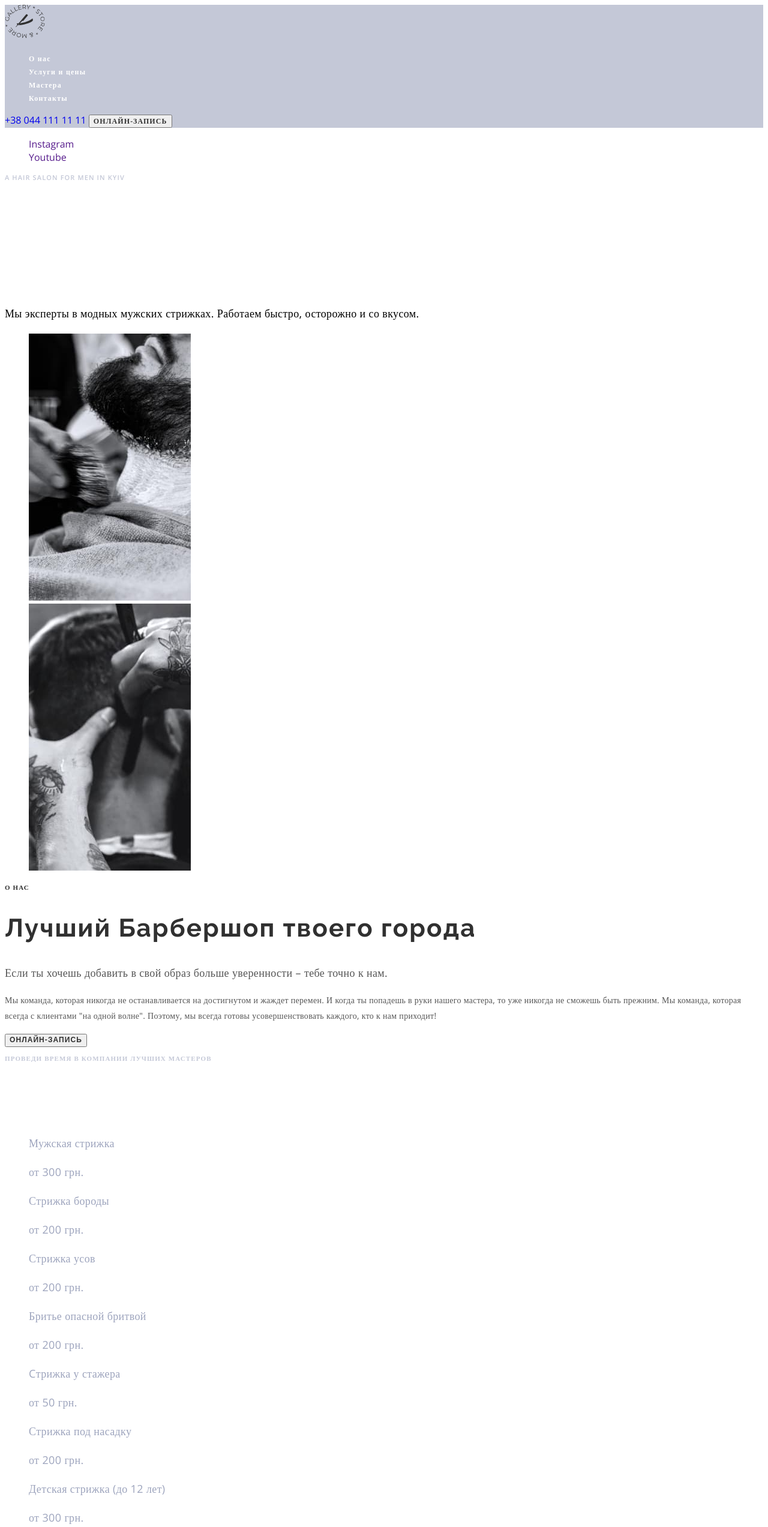
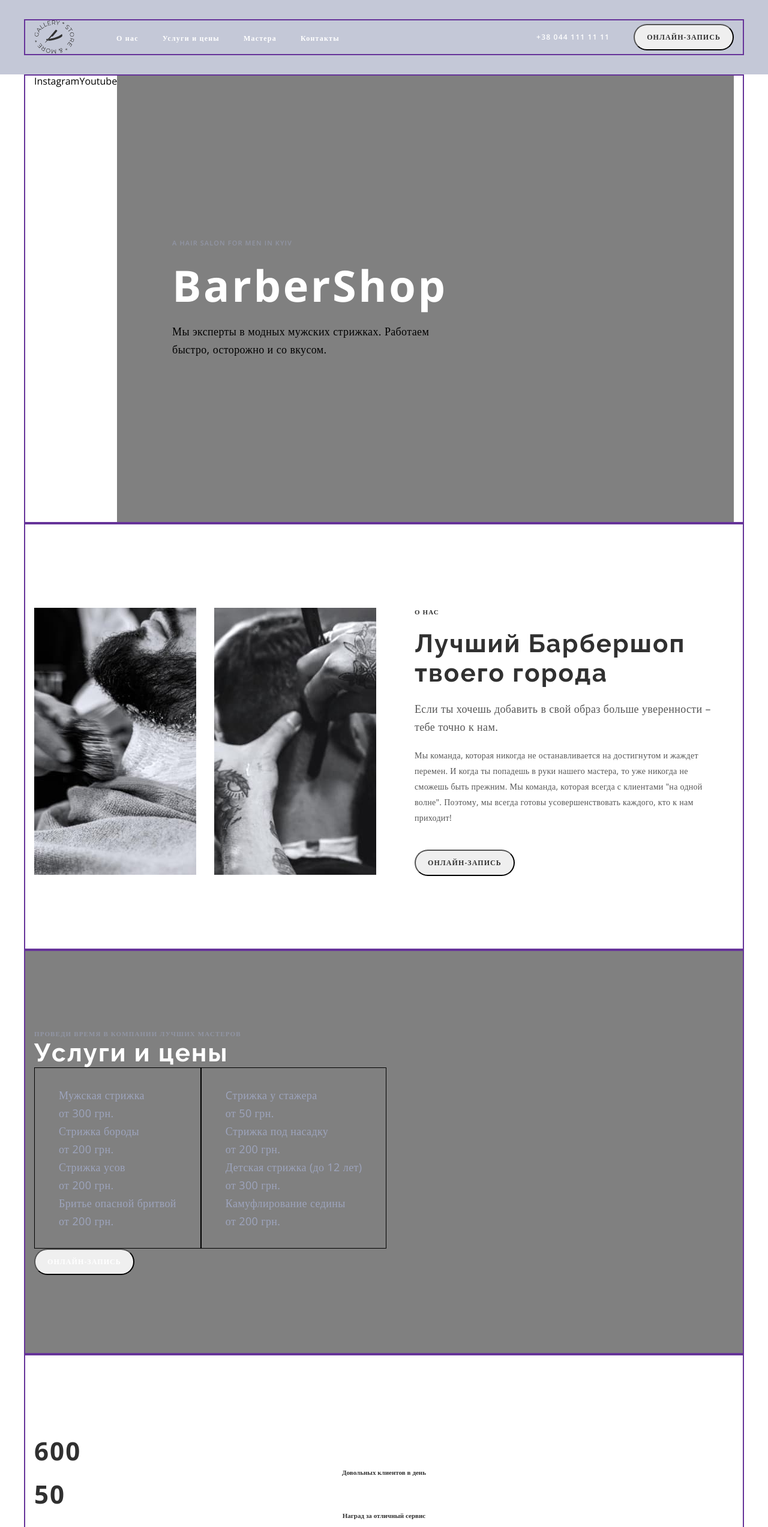
Before and after one commit to dnkolga/barber1, a plain HTML site: page index.html in a window 1280 px wide. Shown: the top 2545 px of the page at 60% size. Drawn offline with nearby package versions, Linux system fonts and the light colour scheme.

Commit message:
m+p+flex

```diff
--- a/css/styles.css
+++ b/css/styles.css
@@ -1,3 +1,24 @@
+p, h1, h2, h3, h4, h5, h6 {
+  margin: 0;
+}
+ul {
+  margin: 0;
+  padding: 0;
+  list-style: none;
+}
+button {
+  cursor: pointer;
+}
+.link {
+  text-decoration: none;
+  font-style: normal;
+  color: inherit;
+}
+img {
+  display: block;
+
+}
+
 :root {
   --main-title-color: #ffffff;
   --second-title-color: #303030;
@@ -10,19 +31,70 @@
   --second-button-color: #303030;
   --accent-color: #ff6c00;
 }
+/* COMMON */
 body {
   font-family: 'Open Sans', 'sans-serif';
 }
-.list {
-  list-style: none;
+.container {
+  width: 1200px;
+  padding-left: 15px;
+  padding-right: 15px;
+  margin-right: auto;
+  margin-left: auto;
+  border: solid 2px rebeccapurple;
 }
-.link {
-  text-decoration: none;
-  font-style: normal;
+.btn {
+  font-family: inherit;
+  font-weight: 600;
+  font-size: 12px;
+  line-height: 16px;
+  letter-spacing: 0.09em;
+  text-transform: uppercase;
+
+  padding: 12px 20px 12px 20px;
+  border-radius: 25px;
+}
+.about-pretitle,
+.about-title,
+.about-after-title,
+.hero-pretitle,
+.hero-title,
+.masters-pretitle {
+  margin-bottom: 20px;
+}
+.prices-box,
+.reasons-box,
+.masters-box,
+.gallery-box {
+  padding-top: 130px;
+  padding-bottom: 130px;
 }
 /* HEADER */
 header {
   background-color: var(--first-text-color);
+  padding-top: 32px;
+  padding-bottom: 32px;
+}
+.header-box {
+  display: flex;
+}
+.header-list {
+  display: flex;
+  align-items: center;
+}
+.header-nav {
+  display: flex;
+}
+.head-contacts-box {
+  display: flex;
+  margin-left: auto;
+  align-items: center;
+}
+.header-logo {
+  margin-right: 70px;
+}
+.header-item:not(:last-child) {
+  margin-right: 40px;
 }
 .header-link {
   font-weight: 600;
@@ -35,24 +107,25 @@ header {
 .header-link:focus {
   color: var(--accent-color);
 }
-.header-tel {
+.tel {
   font-weight: 600;
   font-size: 12px;
   line-height: 1.33;
   letter-spacing: 0.1em;
   text-transform: uppercase;
   color: var(--header-text-color);
+
+  margin-right: 40px;
 }
+
 .header-btn {
-  font-family: inherit;
-  font-weight: 600;
-  font-size: 12px;
-  line-height: 16px;
-  letter-spacing: 0.09em;
-  text-transform: uppercase;
-  color: var(--second-button-color);
+    color: var(--second-button-color);
 }
 /* HERO */
+.hero-box {
+  display: flex;
+}
+
 .hero-link {
   font-weight: 600;
   font-size: 11px;
@@ -84,6 +157,17 @@ header {
   line-height: 1.66;
   letter-spacing: 0.02em;
 }
+.hero-block {
+  background-color: grey;
+  padding-top: 272px;
+  padding-bottom: 272px;
+  padding-left: 92px;
+  padding-right: 452px;
+}
+.social-list {
+  display: flex;
+  /* align-items: flex-end; */
+}
 /* ABOUT */
 .about-pretitle {
   font-weight: 600;
@@ -112,16 +196,31 @@ header {
   line-height: 1.86;
   letter-spacing: 0.02em;
   color: var(--fourth-text-color);
+  margin-bottom: 40px;
 }
 .about-btn {
-  font-weight: 600;
-  font-size: 12px;
-  line-height: 1.33;
-  letter-spacing: 0.09em;
-  text-transform: uppercase;
   color: var(--second-button-color);
 }
+.about-box,
+.about-list {
+  display: flex;
+}
+.about-box {
+  padding-top: 139px;
+  padding-bottom: 121px;
+  padding-right: 52px;
+}
+.about-list {
+  margin-right: 64px;
+}
+.about-item:not(:last-child) {
+  margin-right: 30px;
+}
+
 /* PRICES */
+.prices-box {
+  background-color: grey;
+}
 .prices-pretitle {
   font-weight: 600;
   font-size: 11px;
@@ -146,13 +245,14 @@ header {
   color: var(--second-text-color);
 }
 .prices-btn {
-  font-family: inherit;
-  font-weight: 600;
-  font-size: 12px;
-  line-height: 16px;
-  letter-spacing: 0.09em;
-  text-transform: uppercase;
   color: var(--first-button-color);
+}
+.prices-list {
+  border: black solid 1px;
+  padding: 30px 40px 30px 40px;
+}
+.prices-card {
+  display: flex;
 }
 /* REASONS */
 .reasons-span {
@@ -192,6 +292,8 @@ header {
   letter-spacing: 0.02em;
   color: var(--fourth-text-color);
 }
+
+
 /* MASTERS */
 .masters-pretitle {
   font-weight: 600;
@@ -209,6 +311,36 @@ header {
   letter-spacing: 0.05em;
   color: var(--third-text-color);
 }
+.masters-list {
+  display: flex;
+  margin-right: -30px;
+}
+.masters-item {
+  margin-right: 30px;
+}
+
+.masters-title {
+  margin-bottom: 44px;
+}
+.masters-item img,
+.masters-name-text {
+  margin-bottom: 30px;
+}
+.masters-name {
+  padding-bottom: 8px;
+}
+.masters-item-text {
+  display: flex;
+  flex-direction: column;
+  align-items: center;
+}
+.masters-item ul {
+  display: flex;
+  margin-right: -10px;
+}
+.masters-item ul li {
+  margin-right: 10px;
+}
 /* GALLERY */
 .gallery-pretitle {
   font-weight: 600;
@@ -217,7 +349,20 @@ header {
   letter-spacing: 0.1em;
   text-transform: uppercase;
   color: var(--third-text-color);
+
+  margin-bottom: 44px;
 }
+.gallery-list {
+  display: flex;
+  margin-left: -30px;
+    margin-top: -30px;
+}
+.gallery-list li {
+    flex-basis: calc(100% / 4 - 30px);
+    margin-left: 30px;
+    margin-top: 30px;
+}
+
 /* ONLINE */
 .online {
   font-family: 'Raleway';
--- a/index.html
+++ b/index.html
@@ -5,6 +5,7 @@
         <meta http-equiv="X-UA-Compatible" content="IE=edge" />
         <meta name="viewport" content="width=device-width, initial-scale=1.0" />
         <title>BarberShop</title>
+        <link rel="stylesheet" href="https://cdnjs.cloudflare.com/ajax/libs/modern-normalize/1.1.0/modern-normalize.min.css" integrity="sha512-wpPYUAdjBVSE4KJnH1VR1HeZfpl1ub8YT/NKx4PuQ5NmX2tKuGu6U/JRp5y+Y8XG2tV+wKQpNHVUX03MfMFn9Q==" crossorigin="anonymous" referrerpolicy="no-referrer" />
         <link rel="preconnect" href="https://fonts.googleapis.com" />
         <link rel="preconnect" href="https://fonts.gstatic.com" crossorigin />
         <link
@@ -16,6 +17,7 @@
     <body>
         <!--HEADER-->
         <header class="header">
+            <div class="header-box container">
             <nav class="header-nav">
                 <a href="" class="header-logo"><img src="./img/logo.svg" alt="Лого сайта" /></a>
                 <ul class="header-list list">
@@ -27,12 +29,16 @@
                     <li class="header-item"><a href="" class="header-link link">Контакты</a></li>
                 </ul>
             </nav>
+            <div class="head-contacts-box">
             <a href="tel:+380441111111" class="tel link">+38 044 111 11 11</a>
             <button type="button" class="btn header-btn">онлайн-запись</button>
+            </div>
+            </div>
         </header>
         <main>
             <!--HERO-->
             <section>
+                <div class="hero-box container">
                 <ul class="social-list list">
                     <li><a href="" class="social-link link">Instagram</a></li>
                     <li><a href="" class="social-link link">Youtube</a></li>
@@ -45,10 +51,12 @@
                         вкусом.
                     </p>
                 </div>
+                </div>
             </section>
             <!--ABOUT US-->
             <section class="about">
-                <ul class="about-list list">
+                <div class="about-box container">
+                    <ul class="about-list list">
                     <li class="about-item">
                         <img src="./img/aboutus1.jpg" alt="Бритьё" width="270" height="445" />
                     </li>
@@ -71,12 +79,15 @@
                     </p>
                     <button type="button" class="about-btn btn">онлайн-запись</button>
                 </div>
+                </div>
             </section>
             <!--PRICES-->
             <section class="prices">
-                <p class="prices-pretitle">Проведи время в компании лучших мастеров</p>
+                <div class="prices-box container">
+                    <p class="prices-pretitle">Проведи время в компании лучших мастеров</p>
                 <h2 class="prices-title">Услуги и цены</h2>
-                <ul class="prices-list list">
+                <div class="prices-card">
+                    <ul class="prices-list list">
                     <li class="prices-item">
                         <p class="prices-text">Мужская стрижка</p>
                         <span class="prices-span">от 300 грн.</span>
@@ -112,10 +123,13 @@
                         <span class="prices-span">от 200 грн.</span>
                     </li>
                 </ul>
+                </div>
                 <button type="button" class="prices-btn btn">онлайн-запись</button>
+                </div>
             </section>
             <!--STATISTICS-->
             <section class="reasons">
+                <div class="reasons-box container">
                 <ul class="reasons-list list">
                     <li class="reasons-item">
                         <span class="reasons-span">600</span>
@@ -142,9 +156,11 @@
                         10 раз прочитать.
                     </p>
                 </div>
+                </div>
             </section>
             <!--MASTERS-->
             <section class="masters">
+                <div class="masters-box container">
                 <p class="masters-pretitle">для настоящих ценителей атмосферы</p>
                 <h2 class="masters-title">Наши мастера</h2>
                 <ul class="masters-list list">
@@ -155,7 +171,8 @@
                             width="370"
                             height="346"
                         />
-                        <h3 lang="en" class="masters-name">John Smith</h3>
+                        <div class="masters-item-text">
+                            <h3 lang="en" class="masters-name">John Smith</h3>
                         <p lang="en" class="masters-name-text">Extreme Barber</p>
                         <ul>
                             <li><a href=""></a>inst</li>
@@ -163,6 +180,7 @@
                             <li><a href=""></a>face</li>
                             <li><a href=""></a>in</li>
                         </ul>
+                        </div>
                     </li>
                     <li class="masters-item">
                         <img
@@ -171,6 +189,7 @@
                             width="370"
                             height="346"
                         />
+                        <div class="masters-item-text">
                         <h3 lang="en" class="masters-name">Michele Doe</h3>
                         <p lang="en" class="masters-name-text">Extreme Barber</p>
                         <ul>
@@ -179,6 +198,7 @@
                             <li><a href=""></a>face</li>
                             <li><a href=""></a>in</li>
                         </ul>
+                        </div>
                     </li>
                     <li class="masters-item">
                         <img
@@ -187,6 +207,7 @@
                             width="370"
                             height="346"
                         />
+                        <div class="masters-item-text">
                         <h3 lang="en" class="masters-name">Alan Black</h3>
                         <p lang="en" class="masters-name-text">Extreme Barber</p>
                         <ul>
@@ -197,9 +218,12 @@
                         </ul>
                     </li>
                 </ul>
+                </div>
+                </div>
             </section>
             <!--GALLERY-->
             <section>
+                <div class="gallery-box container">
                 <p class="gallery-pretitle">На латинском языке “барба” означает “борода”</p>
                 <h2 hidden>Галерея</h2>
                 <ul class="gallery-list list">
@@ -236,6 +260,7 @@
                         />
                     </li>
                 </ul>
+                </div>
             </section>
             <!--ЗАПИСЬ-->
             <section>
```
